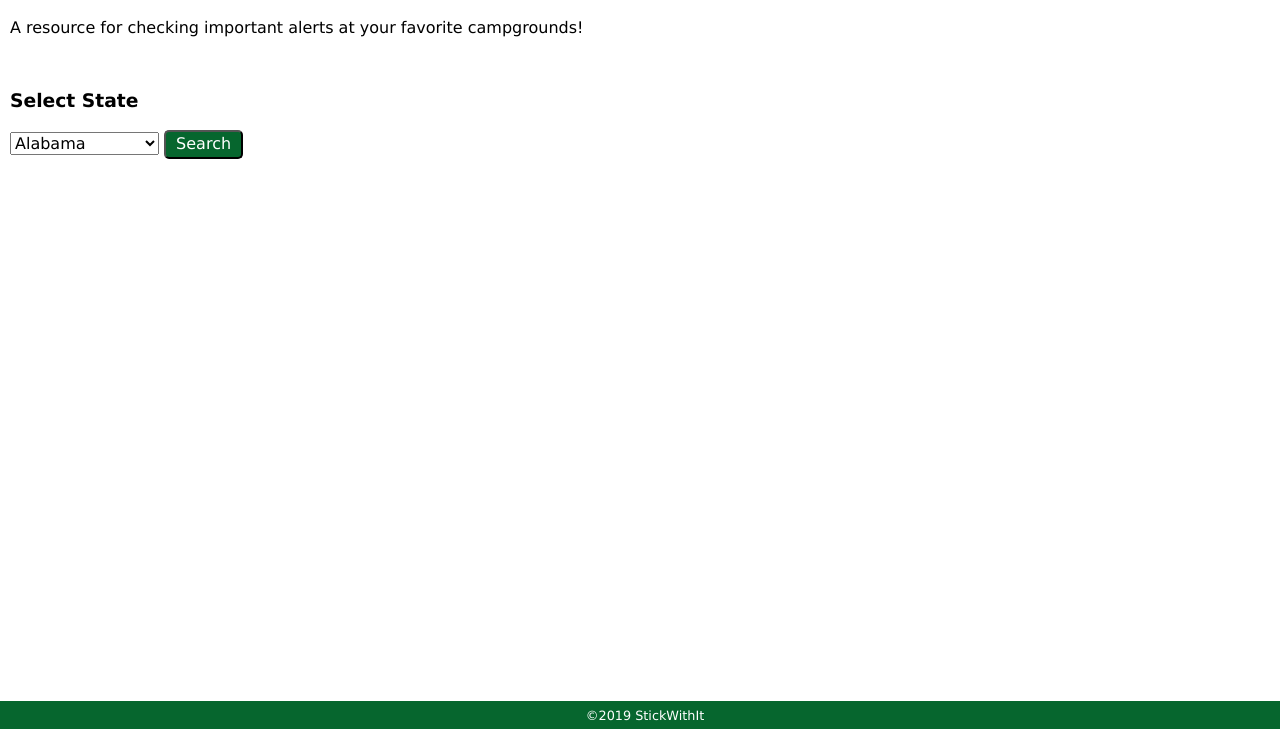
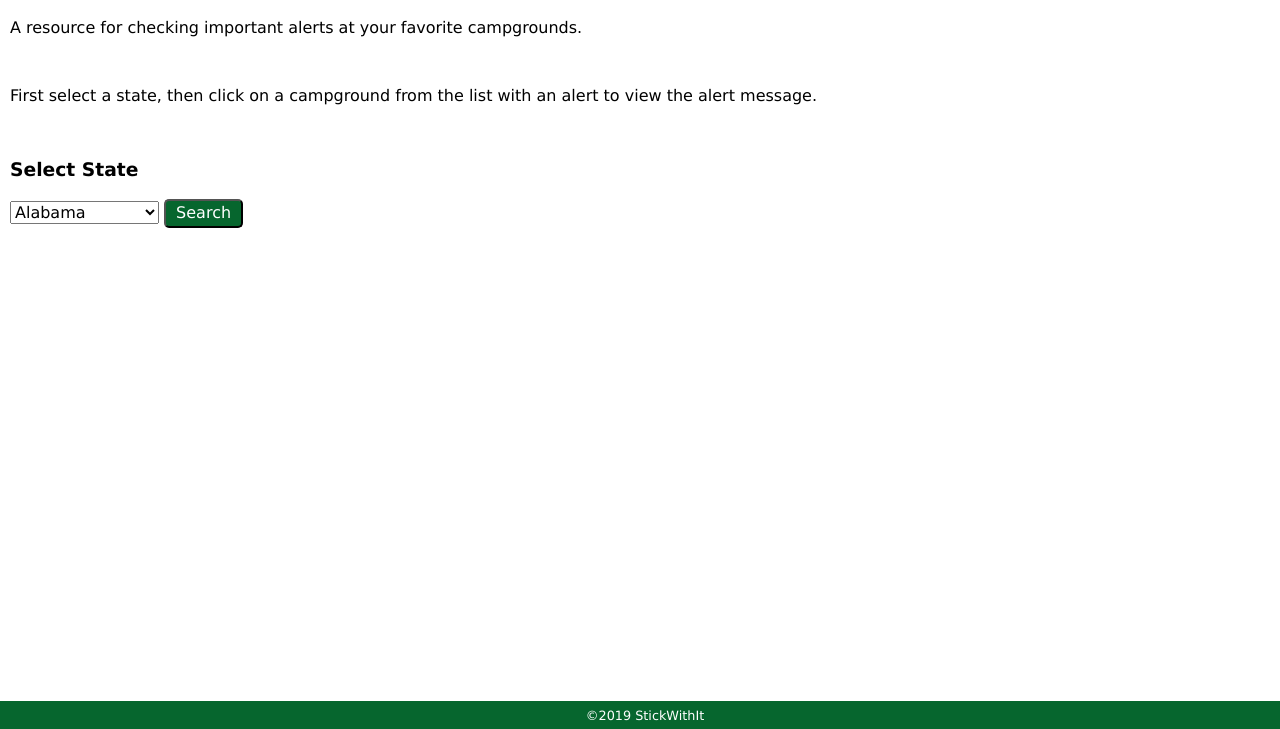
Before and after one commit to JacquesBegin/campsafe, a plain HTML site: page index.html in a window 1280 px wide. Shown: the part 71-800 px from the top of the page. Drawn offline with Linux system fonts and the light colour scheme.

Commit message:
Adds user instructions.

```diff
--- a/index.html
+++ b/index.html
@@ -10,7 +10,9 @@
   <body>
     <header>
       <h1>Campsafe</h1>
-      <p>A resource for checking important alerts at your favorite campgrounds!</p>
+      <p>A resource for checking important alerts at your favorite campgrounds.</p>
+      <br/>
+      <p>First select a state, then click on a campground from the list with an alert to view the alert message.</p>
     </header>
     <main>
       <br/>
--- a/server/server.js
+++ b/server/server.js
@@ -6,7 +6,7 @@ const port = 3333;
 const server = http.createServer((req, res) => {
   res.statusCode = 200;
   res.setHeader("Content-Type", "text/plain");
-  res.end("Hello World\n");
+  res.send("Hello World\n");
 });
 
 server.listen(port, hostname, () => {
```
